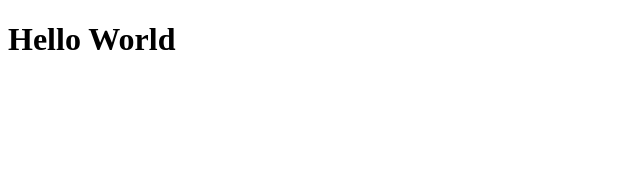
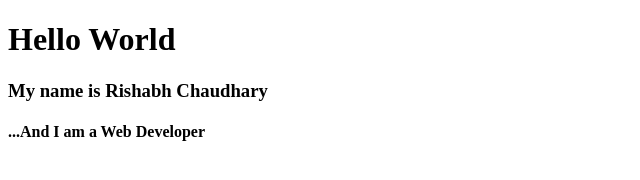
Before and after one commit to R-I-S-H-I/hello-world, a plain HTML site: page index.html in a window 1280 px wide. Shown: the whole page, without its empty margins (0-640 px from the left). Drawn offline with Linux system fonts and the light colour scheme.

Commit message:
added new changes to index.html

```diff
--- a/index.html
+++ b/index.html
@@ -8,5 +8,7 @@
 </head>
 <body>
     <h1>Hello World</h1>
+    <h3>My name is <span>Rishabh Chaudhary</span></h3>
+    <h4>...And I am a Web Developer</h4>
 </body>
 </html>
```
